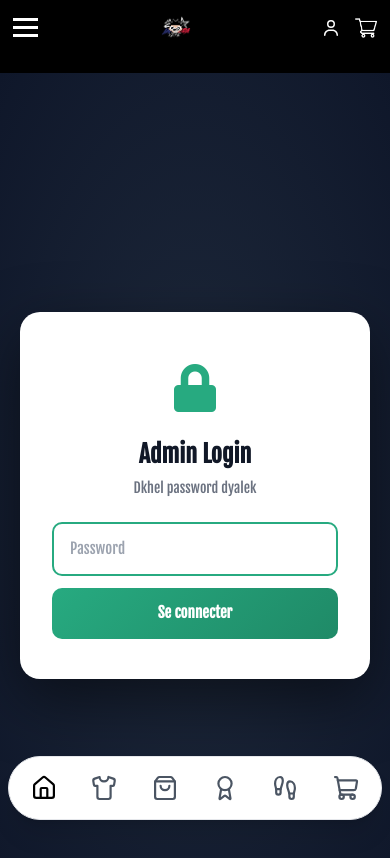
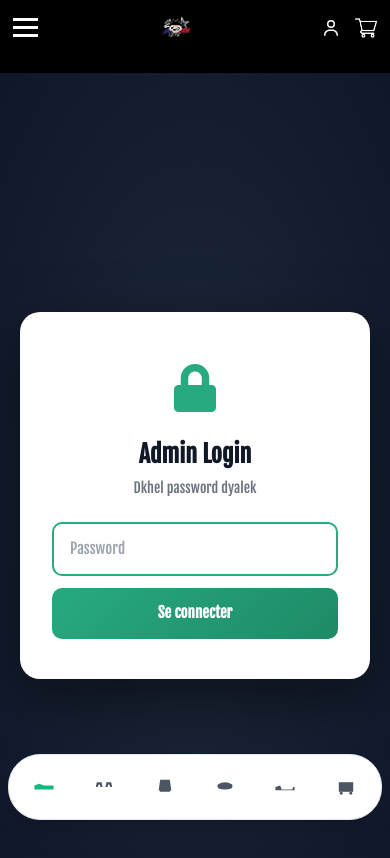
Before and after one commit to Abdoab49/ecommerce-frontend, a React (Create React App) app: page /admin in a window 390 px wide. Shown: the top 858 px of the page. Built offline with nearby package versions, Linux system fonts and the light colour scheme; some icons are missing; a web font is replaced by a local one.

Commit message:
BottomNavBar: Icons8 icons

```diff
--- a/src/Components/BottomNavBar/BottomNavBar.css
+++ b/src/Components/BottomNavBar/BottomNavBar.css
@@ -8,13 +8,13 @@
   transform: translateX(-50%);
   z-index: 1000;
   width: 100%;
-  max-width: 550px;            /* ✅ Kberna chwiya */
-  padding: 0 16px;             /* ✅ Kberna chwiya */
+  max-width: 550px;
+  padding: 0 16px;
   margin-bottom: 64px;
 }
 
 /* ============================================
-   ✅ CONTAINER — Pill (Kbira)
+   ✅ CONTAINER — Pill
    ============================================ */
 .bottom-navbar-container {
   position: relative;
@@ -24,13 +24,13 @@
   background: #ffffff;
   border: 1px solid #e5e7eb;
   border-radius: 50px;
-  padding: 14px 8px;           /* ✅ Kberna (kanet 12px 6px) */
+  padding: 14px 8px;
   box-shadow: 0 20px 25px -5px rgba(0, 0, 0, 0.1),
               0 8px 10px -6px rgba(0, 0, 0, 0.1);
 }
 
 /* ============================================
-   ✅ BUTTON — Kbira + Bla Hover
+   ✅ BUTTON
    ============================================ */
 .bottom-navbar-btn {
   position: relative;
@@ -39,7 +39,7 @@
   align-items: center;
   justify-content: center;
   flex: 1;
-  padding: 14px 12px;          /* ✅ Kberna (kanet 12px 10px) */
+  padding: 14px 12px;
   background: transparent;
   border: none;
   cursor: pointer;
@@ -49,7 +49,7 @@
   font-weight: 500;
   transition: color 0.2s;
 
-  /* ✅ Hayedna morba3 */
+  /* ✅ Hayedna morba3 k7el */
   outline: none !important;
   -webkit-tap-highlight-color: transparent !important;
   -webkit-touch-callout: none;
@@ -62,22 +62,21 @@
 
 /* ✅ Active button — Khdar */
 .bottom-navbar-btn--active {
-  color: #000000;
+  color: #10b981;
 }
 
-/* ✅ Kberna Icon */
 .bottom-navbar-icon {
   position: relative;
   display: flex;
   align-items: center;
   justify-content: center;
-  transform: scale(1.2);       /* ✅ Kberna (kanet 1.1) */
+  width: 24px;
+  height: 24px;
 }
 
-/* ✅ Kberna Label */
 .bottom-navbar-label {
-  font-size: 14px;             /* ✅ Kberna (kanet 13px) */
-  margin-top: 6px;             /* ✅ Kberna chwiya */
+  font-size: 14px;
+  margin-top: 6px;
   letter-spacing: 0.3px;
   display: none;
 }
@@ -109,16 +108,16 @@
   }
 
   .bottom-navbar-container {
-    padding: 12px 6px;         /* ✅ Kberna (kanet 10px 5px) */
+    padding: 12px 6px;
     border-radius: 40px;
   }
 
   .bottom-navbar-btn {
-    padding: 12px 8px;         /* ✅ Kberna (kanet 10px 6px) */
+    padding: 12px 8px;
   }
 
   .bottom-navbar-label {
-    font-size: 12px;           /* ✅ Kberna (kanet 11px) */
+    font-size: 12px;
     margin-top: 5px;
   }
 }
@@ -131,15 +130,15 @@
   }
 
   .bottom-navbar-container {
-    padding: 10px 5px;         /* ✅ Kberna (kanet 8px 4px) */
+    padding: 10px 5px;
     border-radius: 32px;
   }
 
   .bottom-navbar-btn {
-    padding: 10px 6px;         /* ✅ Kberna (kanet 8px 4px) */
+    padding: 10px 6px;
   }
 
   .bottom-navbar-label {
-    font-size: 11px;           /* ✅ Kberna (kanet 10px) */
+    font-size: 11px;
   }
 }
--- a/src/Components/BottomNavBar/BottomNavBar.jsx
+++ b/src/Components/BottomNavBar/BottomNavBar.jsx
@@ -1,14 +1,6 @@
 // src/Components/BottomNavBar/BottomNavBar.jsx
 import React, { useState, useEffect } from 'react';
 import { useNavigate, useLocation } from 'react-router-dom';
-import {
-  Home,
-  Shirt,
-  ShoppingBag,
-  Award,
-  Footprints,
-  ShoppingCart,
-} from 'lucide-react';
 import './BottomNavBar.css';
 
 const BottomNavBar = () => {
@@ -16,13 +8,71 @@ const BottomNavBar = () => {
   const location = useLocation();
   const [active, setActive] = useState(0);
 
+  // ✅ Icons8 SVGs + Options dyalek
   const items = [
-    { id: 0, icon: <Home size={22} />,         label: 'Shop',      path: '/' },
-    { id: 1, icon: <Shirt size={22} />,        label: 'Men',       path: '/mens' },
-    { id: 2, icon: <ShoppingBag size={22} />,  label: 'Jackets',   path: '/womens' },
-    { id: 3, icon: <Award size={22} />,        label: 'Casquette', path: '/casquette' },
-    { id: 4, icon: <Footprints size={22} />,   label: 'Shoes',     path: '/shoes' },
-    { id: 5, icon: <ShoppingCart size={22} />, label: 'Cart',      path: '/cart' },
+    {
+      id: 0,
+      icon: (
+        <svg width="24" height="24" viewBox="0 0 50 50" fill="currentColor">
+          <path d="M5 22 L15 18 L25 22 L45 22 L45 30 L5 30 Z" />
+        </svg>
+      ),
+      label: 'Shop',
+      path: '/',
+    },
+    {
+      id: 1,
+      icon: (
+        <svg width="24" height="24" viewBox="0 0 50 50" fill="currentColor">
+          <path d="M10 15 L20 15 L22 25 L18 25 L16 20 L14 20 L12 25 L8 25 Z" />
+          <path d="M30 15 L40 15 L42 25 L38 25 L36 20 L34 20 L32 25 L28 25 Z" />
+        </svg>
+      ),
+      label: 'Men',
+      path: '/mens',
+    },
+    {
+      id: 2,
+      icon: (
+        <svg width="24" height="24" viewBox="0 0 50 50" fill="currentColor">
+          <path d="M15 10 L35 10 L38 30 L35 35 L15 35 L12 30 Z" />
+        </svg>
+      ),
+      label: 'Jackets',
+      path: '/womens',
+    },
+    {
+      id: 3,
+      icon: (
+        <svg width="24" height="24" viewBox="0 0 50 50" fill="currentColor">
+          <path d="M10 20 Q25 10 40 20 Q42 25 38 28 Q25 32 12 28 Q8 25 10 20 Z" />
+        </svg>
+      ),
+      label: 'Casquette',
+      path: '/casquette',
+    },
+    {
+      id: 4,
+      icon: (
+        <svg width="24" height="24" viewBox="0 0 50 50" fill="currentColor">
+          <path d="M5 25 L15 22 L18 30 L40 30 L42 25 L45 25 L45 32 L5 32 Z" />
+        </svg>
+      ),
+      label: 'Shoes',
+      path: '/shoes',
+    },
+    {
+      id: 5,
+      icon: (
+        <svg width="24" height="24" viewBox="0 0 50 50" fill="currentColor">
+          <path d="M10 15 L40 15 L40 35 L10 35 Z" />
+          <circle cx="15" cy="38" r="3" />
+          <circle cx="35" cy="38" r="3" />
+        </svg>
+      ),
+      label: 'Cart',
+      path: '/cart',
+    },
   ];
 
   useEffect(() => {
```
